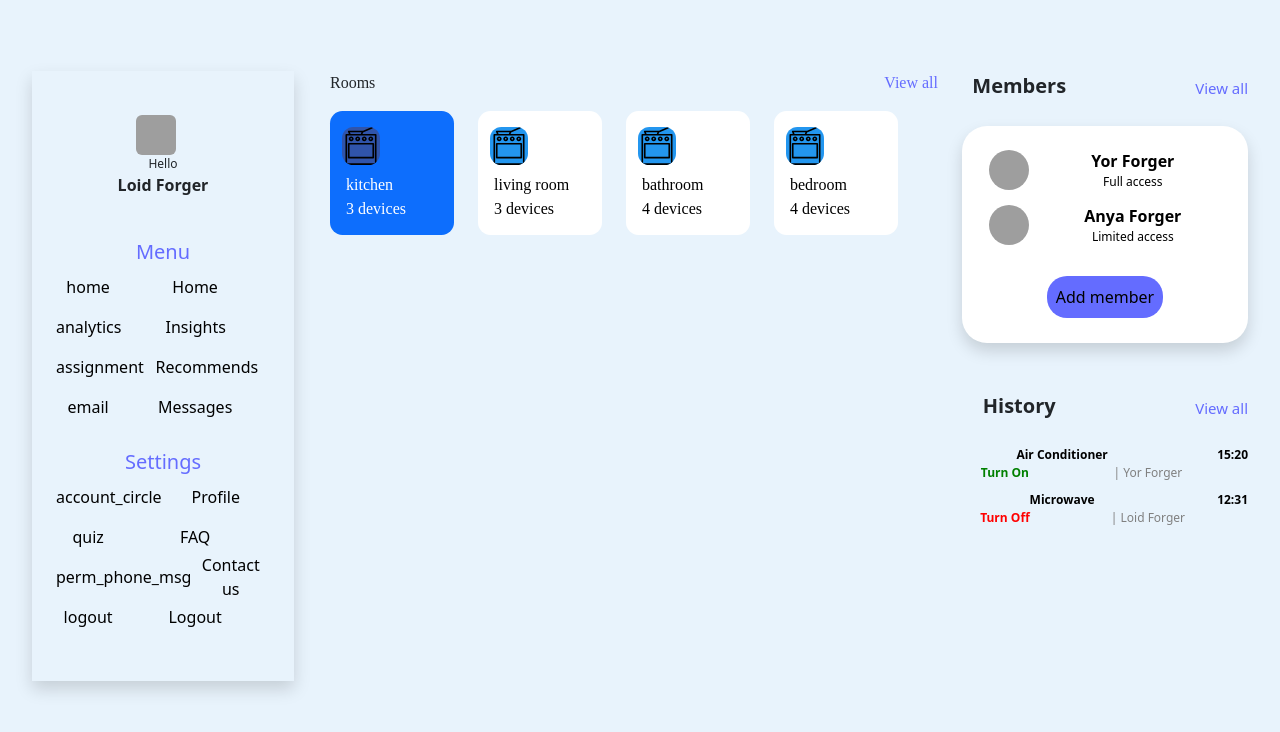
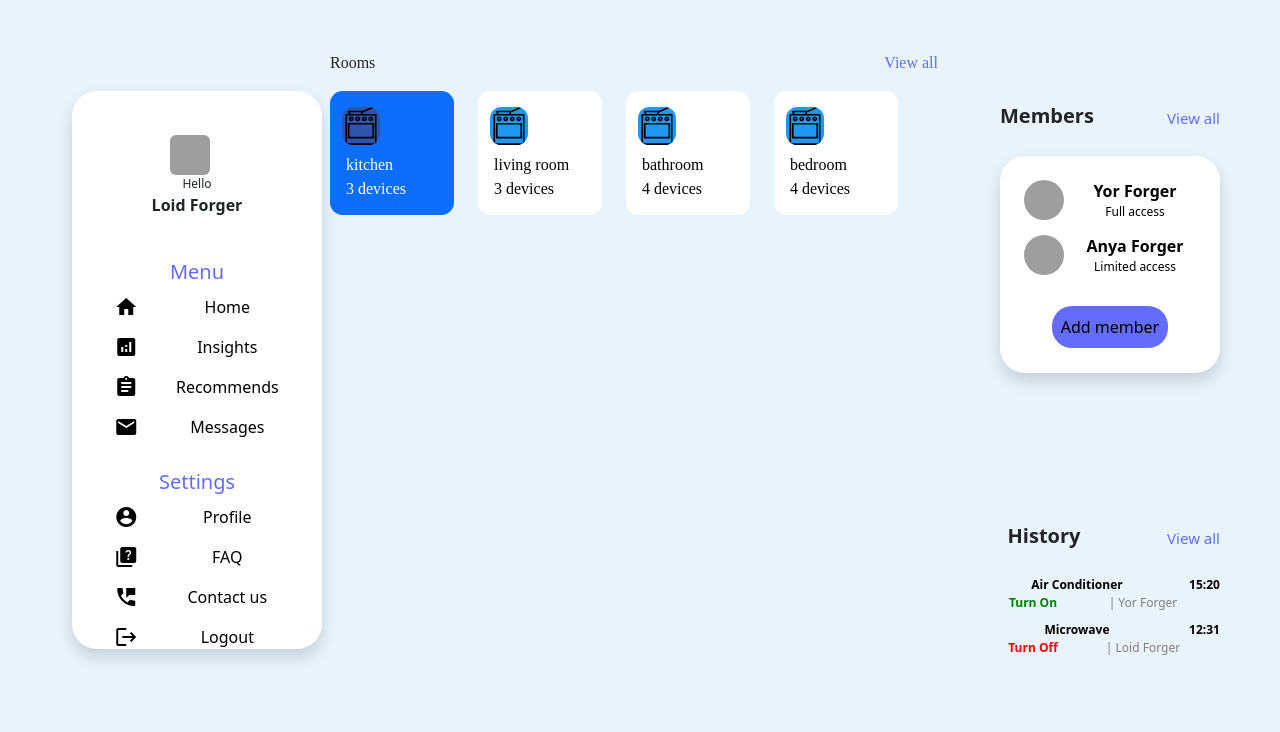
Before and after one commit to minhnguyentuan0212/multidisciplinary-AI-project, a React (Vite) app in the folder webClient/: page / in a window 1280 px wide. Shown: the top 732 px of the page. Built offline with nearby package versions, Linux system fonts and the light colour scheme; grey boxes are pictures that could not be loaded; a web font is replaced by a local one.

Commit message:
Fix: add missing CSS rules

```diff
--- a/webClient/index.html
+++ b/webClient/index.html
@@ -5,6 +5,7 @@
     <link rel="icon" type="image/svg+xml" href="/vite.svg" />
     <meta name="viewport" content="width=device-width, initial-scale=1.0" />
     <link href="https://cdn.jsdelivr.net/npm/bootstrap@5.0.2/dist/css/bootstrap.min.css" rel="stylesheet" integrity="sha384-EVSTQN3/azprG1Anm3QDgpJLIm9Nao0Yz1ztcQTwFspd3yD65VohhpuuCOmLASjC" crossorigin="anonymous">
+    <link href="https://fonts.googleapis.com/icon?family=Material+Icons" rel="stylesheet">
     <link rel="preconnect" href="https://fonts.googleapis.com">
     <link rel="preconnect" href="https://fonts.gstatic.com" crossorigin>
     <link href="https://fonts.googleapis.com/css2?family=Chivo:ital,wght@0,100..900;1,100..900&display=swap" rel="stylesheet">
--- a/webClient/src/App.css
+++ b/webClient/src/App.css
@@ -1,3 +1,42 @@
+.App {
+  width: 100vw;
+  height: 100vh;
+  display: flex;
+  /* justify-content: space-between; */
+  background-color: #e4f5ff;
+}
+
+body {
+  margin: 0;
+  padding: 0;
+}
+
+.navigator {
+  height: 80%;
+  width: 250px;
+  margin: 40px;
+  padding: 50px;
+  background-color: white;
+  border-radius: 25px;
+}
+
+.member {
+  height: 40%;
+  width: 220px;
+  margin: 50px;
+  padding: 0;
+  /* float: right; */
+  /* align-self: flex-end; */
+
+}
+
+.history {
+  height: 40%;
+  width: 220px;
+  margin: 50px;
+  padding: 0;
+}
+
 #root {
   max-width: 1280px;
   margin: 0 auto;
--- a/webClient/src/components/Navigator/Navigator.css
+++ b/webClient/src/components/Navigator/Navigator.css
@@ -61,4 +61,5 @@
 
 .nav-list .option {
     flex: 70%;
+    float: left;
 }
```
